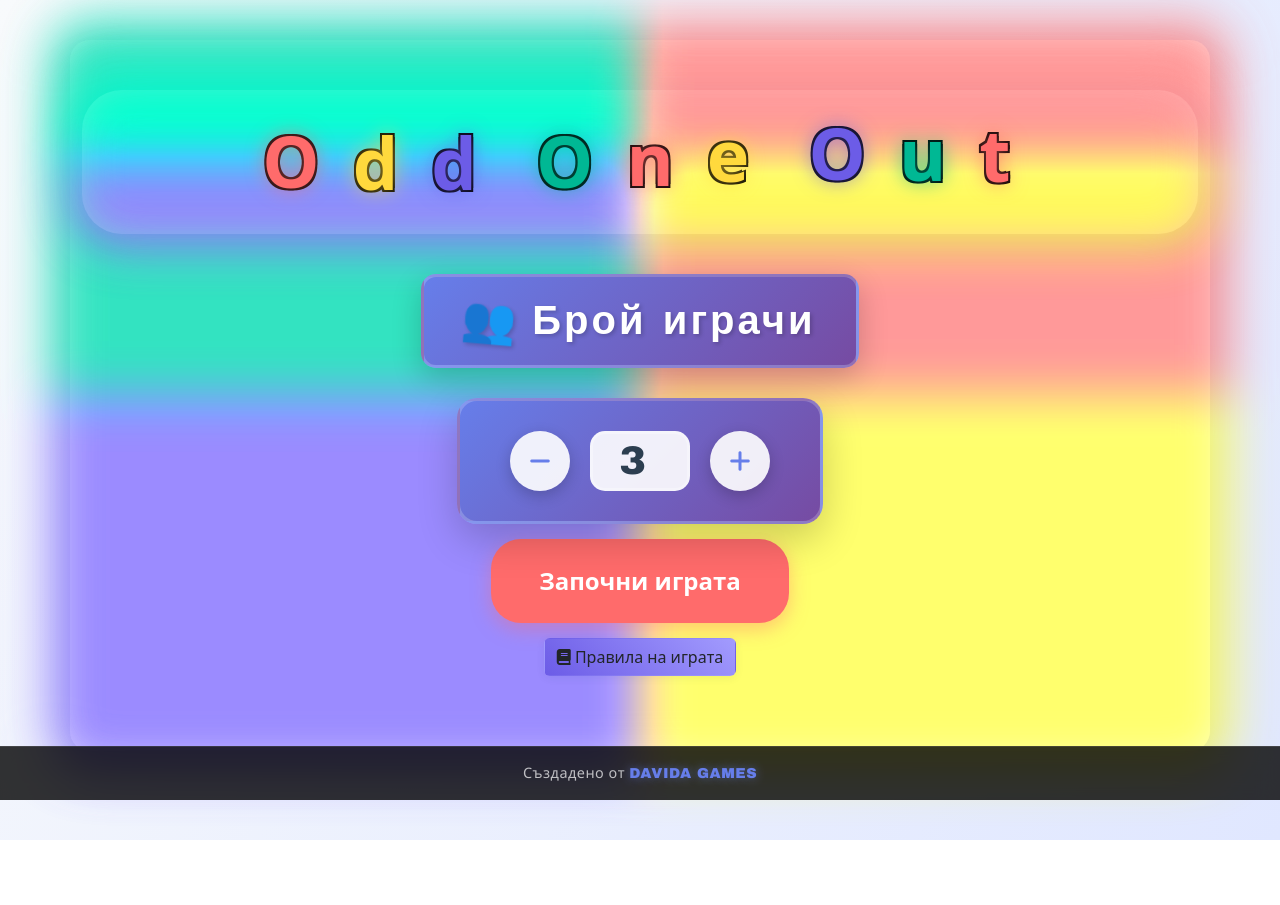
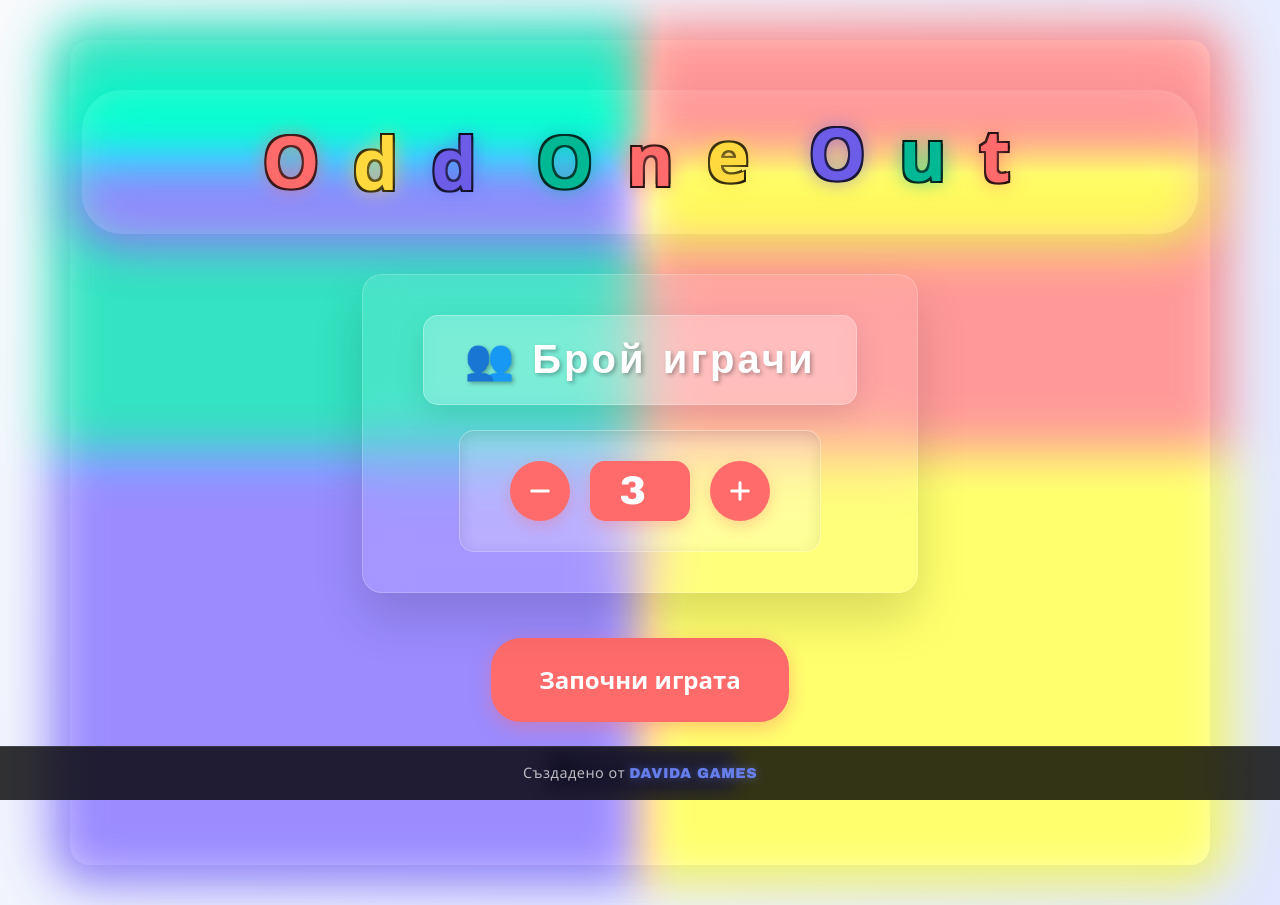
Before and after one commit to davidabg91/davidagame, a plain HTML site: page index.html in a window 1280 px wide. Before the commit the page ends 840 px from the top, so only its background shows below. Drawn offline with nearby package versions, Linux system fonts and the light colour scheme.

Commit message:
Add files via upload

```diff
--- a/index.html
+++ b/index.html
@@ -29,11 +29,15 @@
         </div>
 
         <div id="setup-screen">
-            <h2>Брой играчи</h2>
-            <div class="player-count-container">
-                <button id="decrease-players" class="count-btn"><i class="fas fa-minus"></i></button>
-                <input type="number" id="player-count" value="3" min="2" max="8" readonly>
-                <button id="increase-players" class="count-btn"><i class="fas fa-plus"></i></button>
+            <div class="player-selection-container">
+                <div class="border-line-left"></div>
+                <div class="border-line-right"></div>
+                <h2>Брой играчи</h2>
+                <div class="player-count-container">
+                    <button id="decrease-players" class="count-btn"><i class="fas fa-minus"></i></button>
+                    <input type="number" id="player-count" value="3" min="2" max="8" readonly>
+                    <button id="increase-players" class="count-btn"><i class="fas fa-plus"></i></button>
+                </div>
             </div>
             <button id="start-game" class="btn">Започни играта</button>
             <button id="show-rules" class="btn rules-btn"><i class="fas fa-book"></i> Правила на играта</button>
--- a/style.css
+++ b/style.css
@@ -153,18 +153,14 @@ h2 {
     align-items: center;
     justify-content: center;
     gap: 20px;
-    margin: 15px auto;
     padding: 30px 50px;
     border-radius: 20px;
-    background: linear-gradient(135deg, #667eea 0%, #764ba2 100%);
-    box-shadow: 0 15px 40px rgba(0, 0, 0, 0.2);
-    border: 3px solid rgba(255, 255, 255, 0.2);
     width: fit-content;
     position: relative;
 }
 
 .count-btn {
-    background: rgba(255, 255, 255, 0.9);
+    background: #FF6B6B;
     border: none;
     width: 60px;
     height: 60px;
@@ -172,15 +168,15 @@ h2 {
     font-size: 1.5rem;
     cursor: pointer;
     transition: all 0.3s ease;
-    box-shadow: 0 5px 15px rgba(0, 0, 0, 0.2);
-    color: #667eea;
+    box-shadow: 0 5px 15px rgba(255, 107, 107, 0.3);
+    color: white;
     font-weight: bold;
 }
 
 .count-btn:hover {
     transform: scale(1.1);
-    background: white;
-    box-shadow: 0 8px 25px rgba(0, 0, 0, 0.3);
+    background: #ff5252;
+    box-shadow: 0 8px 25px rgba(255, 107, 107, 0.4);
 }
 
 .count-btn:active {
@@ -193,12 +189,13 @@ h2 {
     text-align: center;
     width: 100px;
     height: 60px;
-    border: 3px solid rgba(255, 255, 255, 0.3);
+    border: 3px solid rgba(255, 107, 107, 0.3);
     border-radius: 15px;
-    background: rgba(255, 255, 255, 0.9);
-    color: #2c3e50;
+    background: #FF6B6B;
+    color: white;
     font-family: 'Arial Black', sans-serif;
     transition: all 0.3s ease;
+    box-shadow: 0 5px 15px rgba(255, 107, 107, 0.3);
 }
 
 #player-count:focus {
@@ -233,6 +230,9 @@ h2 {
 
 #setup-screen {
     text-align: center;
+    display: flex;
+    flex-direction: column;
+    align-items: center;
 }
 
 #setup-screen .btn {
@@ -245,30 +245,17 @@ h2 {
     font-size: 2.5rem;
     font-weight: 900;
     font-family: 'Arial Black', 'Helvetica Bold', sans-serif;
-    color: #000;
+    color: white;
     text-align: center;
-    margin-bottom: 15px;
-    text-shadow: 2px 2px 4px rgba(0, 0, 0, 0.2);
+    text-shadow: 2px 2px 4px rgba(0, 0, 0, 0.3);
     letter-spacing: 3px;
-    padding: 20px 40px;
-    border-radius: 15px;
-    background: linear-gradient(135deg, #667eea 0%, #764ba2 100%);
-    color: white;
-    box-shadow: 0 10px 30px rgba(0, 0, 0, 0.2);
-    border: 3px solid rgba(255, 255, 255, 0.2);
-    position: relative;
-    display: inline-flex;
-    align-items: center;
-    justify-content: center;
-    gap: 15px;
-    width: auto;
-    margin: 0 auto 15px auto;
 }
 
 #setup-screen h2::before {
     content: '👥';
     font-size: 2.5rem;
     animation: playersIcon 2s ease-in-out infinite;
+    margin-right: 15px;
 }
 
 @keyframes playersIcon {
@@ -742,3 +729,65 @@ h2 {
     text-shadow: 0 0 10px rgba(102, 126, 234, 0.5);
     font-family: 'Arial Black', sans-serif;
 }
+
+.player-selection-container {
+    display: flex;
+    flex-direction: column;
+    align-items: center;
+    text-align: center;
+    margin-bottom: 30px;
+    padding: 40px 60px;
+    border-radius: 20px;
+    background: rgba(255, 255, 255, 0.1);
+    backdrop-filter: blur(20px);
+    -webkit-backdrop-filter: blur(20px);
+    border: 1px solid rgba(255, 255, 255, 0.2);
+    position: relative;
+    width: fit-content;
+    box-shadow: 0 25px 50px rgba(0, 0, 0, 0.15);
+}
+
+.player-selection-container h2 {
+    margin-bottom: 25px;
+    margin-top: 0;
+    padding: 20px 40px;
+    border-radius: 15px;
+    background: rgba(255, 255, 255, 0.2);
+    backdrop-filter: blur(10px);
+    -webkit-backdrop-filter: blur(10px);
+    border: 1px solid rgba(255, 255, 255, 0.3);
+    display: inline-block;
+    margin-left: auto;
+    margin-right: auto;
+    box-shadow: 0 10px 30px rgba(0, 0, 0, 0.1);
+    color: #FF6B6B;
+}
+
+.player-selection-container .player-count-container {
+    margin: 0;
+    padding: 30px 50px;
+    border-radius: 15px;
+    background: rgba(255, 255, 255, 0.15);
+    backdrop-filter: blur(10px);
+    -webkit-backdrop-filter: blur(10px);
+    border: 1px solid rgba(255, 255, 255, 0.2);
+    box-shadow: inset 0 5px 15px rgba(0, 0, 0, 0.1);
+}
+
+@keyframes moveLine {
+    0% {
+        background-position: -100% 0;
+    }
+    100% {
+        background-position: 100% 0;
+    }
+}
+
+@keyframes moveLineVertical {
+    0% {
+        background-position: 0 -100%;
+    }
+    100% {
+        background-position: 0 100%;
+    }
+}
```
